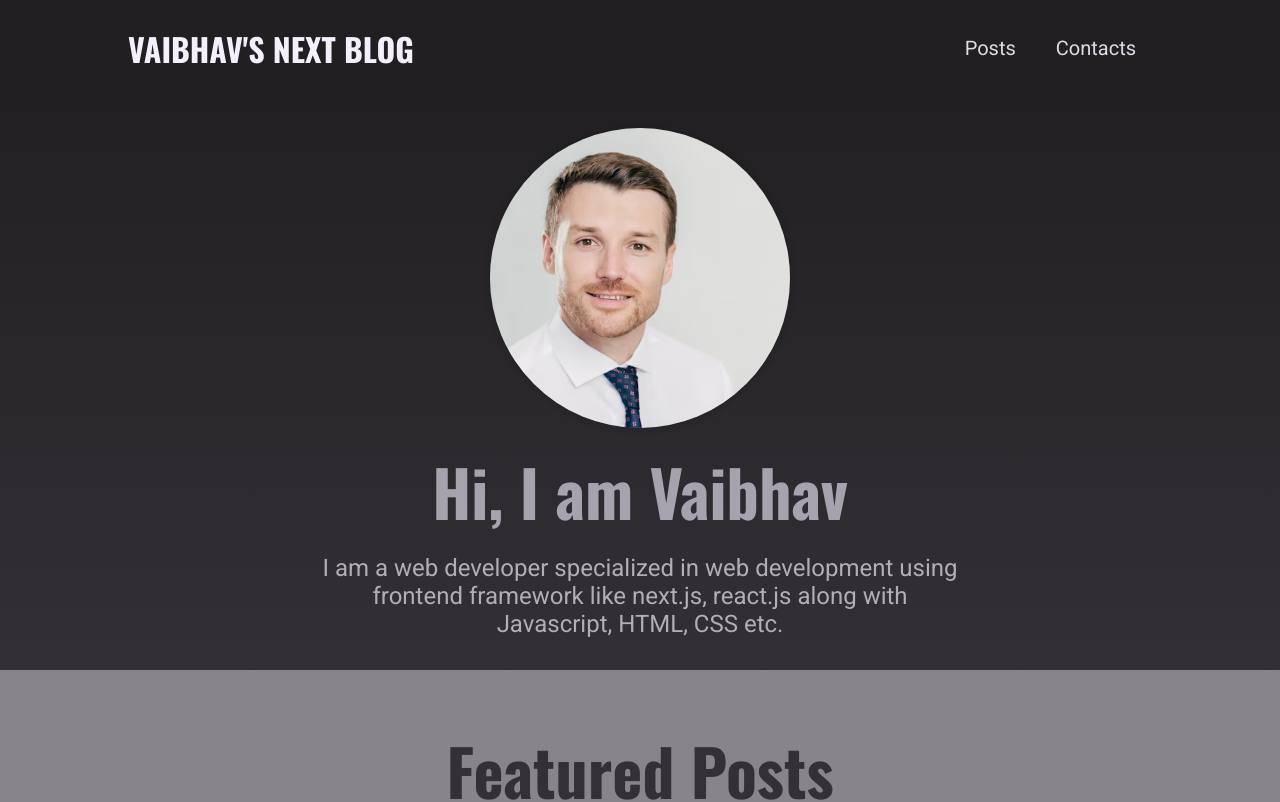
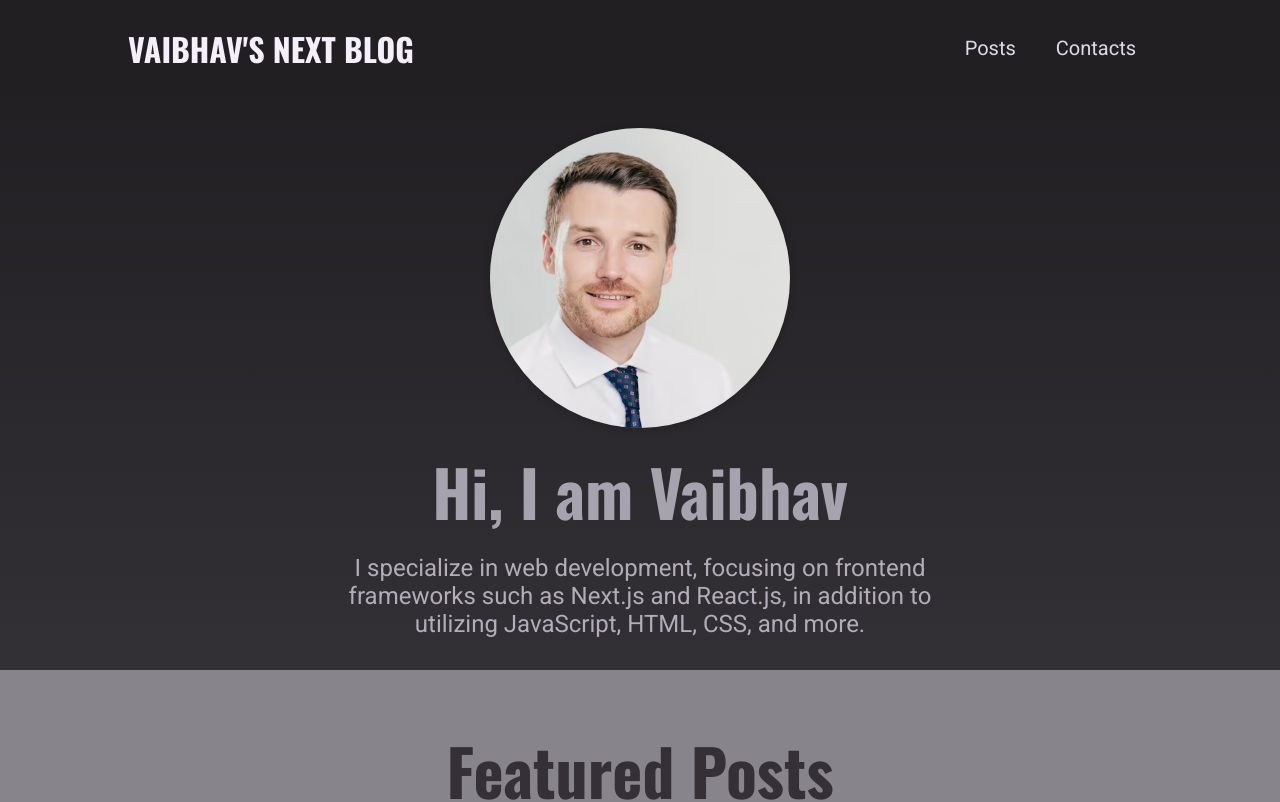
Before and after one commit to chakanevaibhav/my-next-blog, a Next.js app: page / in a window 1280 px wide. Shown: the top 802 px of the page. Built offline with nearby package versions, Linux system fonts and the light colour scheme.

Commit message:
updating message

```diff
--- a/components/home/hero.js
+++ b/components/home/hero.js
@@ -1,18 +1,25 @@
-import classes from './hero.module.scss'
-import Image from 'next/image'
+import classes from "./hero.module.scss";
+import Image from "next/image";
 
 const Hero = () => {
   return (
     <section className={classes.hero}>
-        <div className={classes.image}>
-            <Image src="/images/site/corporate-guy-profile-image.avif" alt="An Image showing Me" width={360} height={360} />
-        </div>
-        <h1>Hi, I am Vaibhav</h1>
-        <p>
-            I am a web developer specialized in web development using frontend framework like next.js, react.js along with Javascript, HTML, CSS etc.
-        </p>
+      <div className={classes.image}>
+        <Image
+          src="/images/site/corporate-guy-profile-image.avif"
+          alt="An Image showing Me"
+          width={360}
+          height={360}
+        />
+      </div>
+      <h1>Hi, I am Vaibhav</h1>
+      <p>
+        I specialize in web development, focusing on frontend frameworks such
+        as Next.js and React.js, in addition to utilizing JavaScript, HTML, CSS,
+        and more.
+      </p>
     </section>
-  )
-}
+  );
+};
 
-export default Hero
+export default Hero;
```
